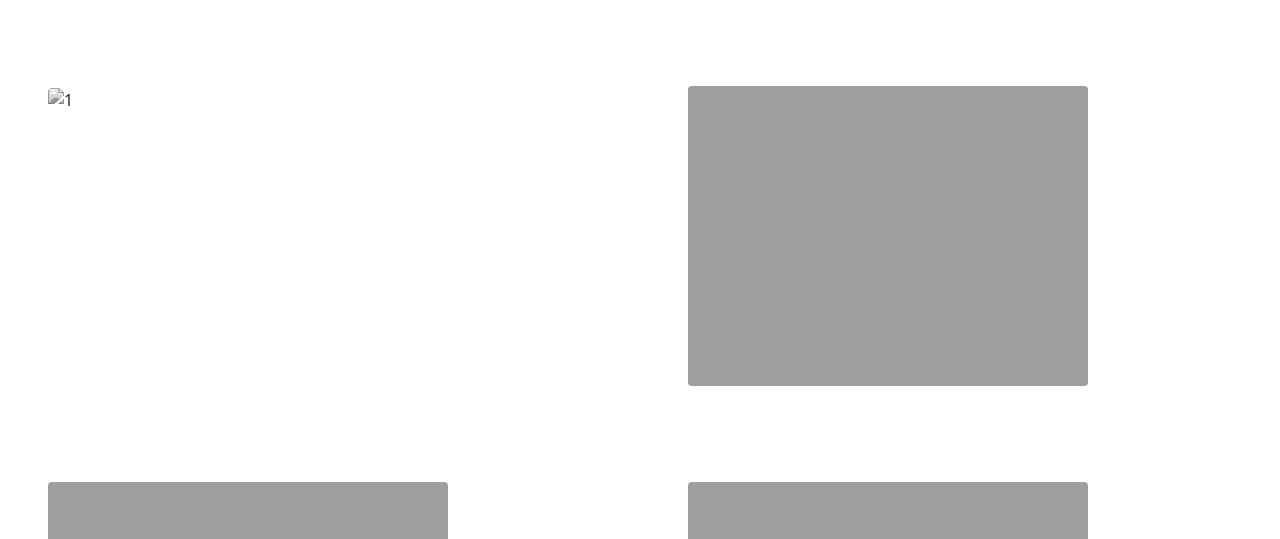
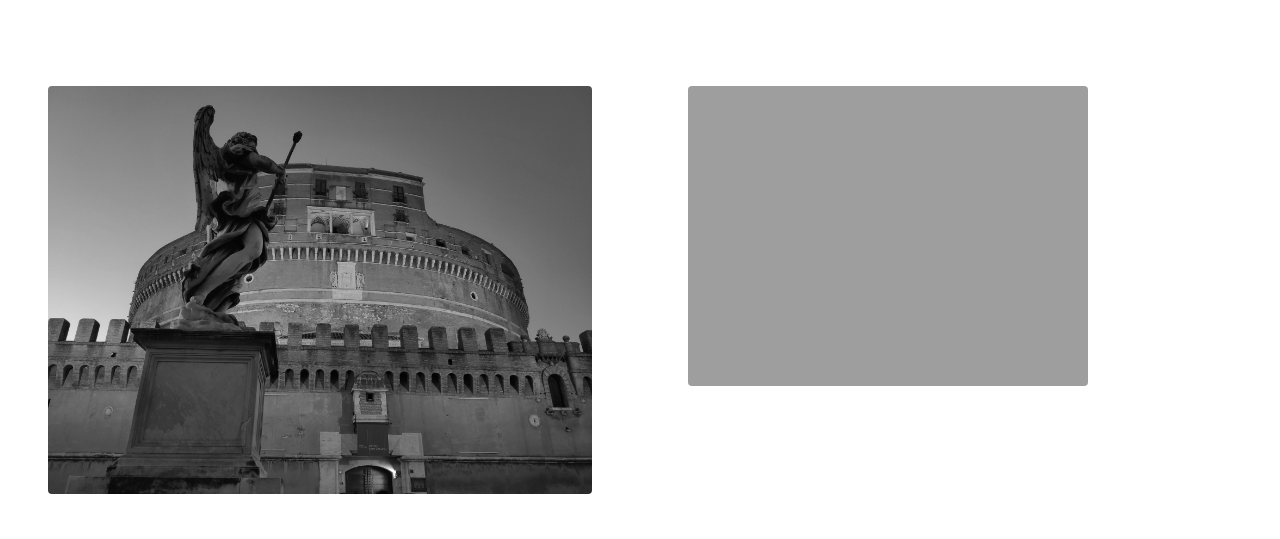
Before and after one commit to matiascalvar/Photography, a plain HTML site: page index.html in a window 1280 px wide. Shown: the part 207-746 px from the top of the page. Drawn offline with nearby package versions, Linux system fonts and the light colour scheme; the site is published under a folder, as on GitHub Pages, so addresses that start at the root find nothing.

Commit message:
Update index.html

```diff
--- a/index.html
+++ b/index.html
@@ -17,7 +17,7 @@
     <div class="container-fluid">
         <div class="row">
             <div class="col-12 col-md-6 p-5">
-                <img src="/img/IMG_20200706_210727.jpg" alt="1" class="img-fluid rounded">
+                <img src="img/IMG_20200706_210727.jpg" alt="1" class="img-fluid rounded">
             </div>
             <div class="col-12 col-md-6 p-5">
                 <img src="img/IMG_20200707_112106.jpg" alt="2" class="img-fluid rounded">
```
